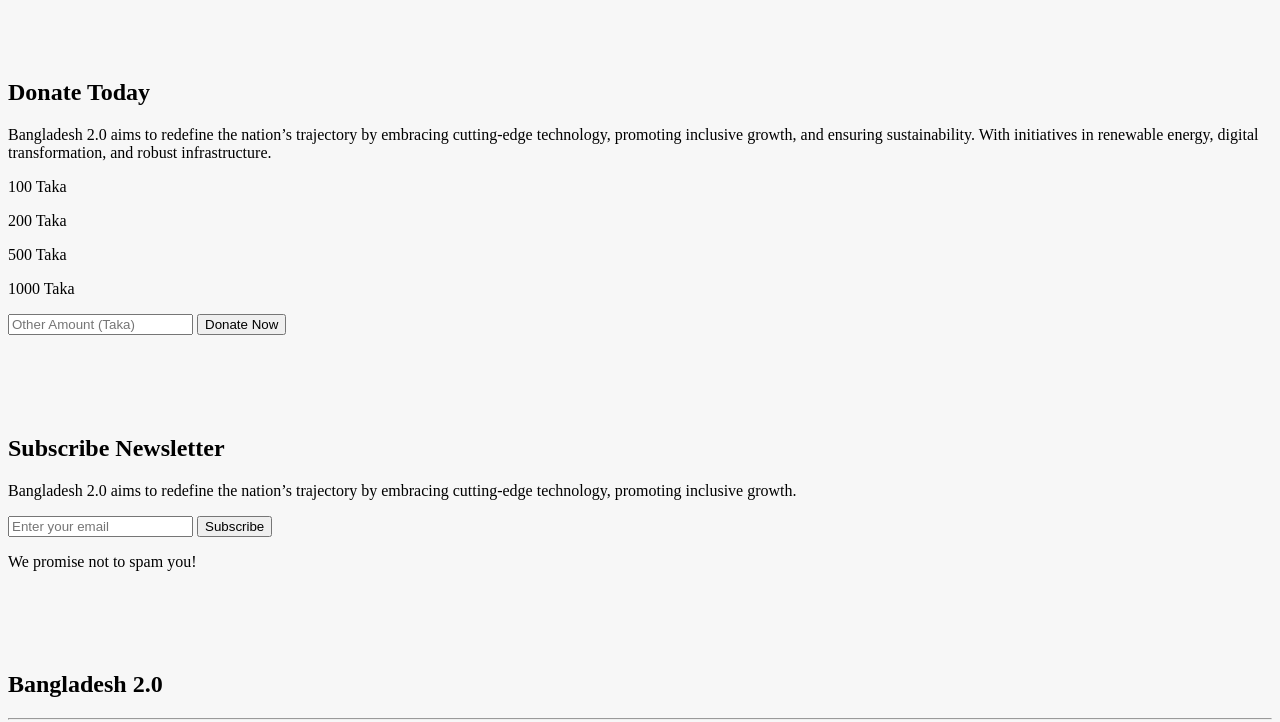
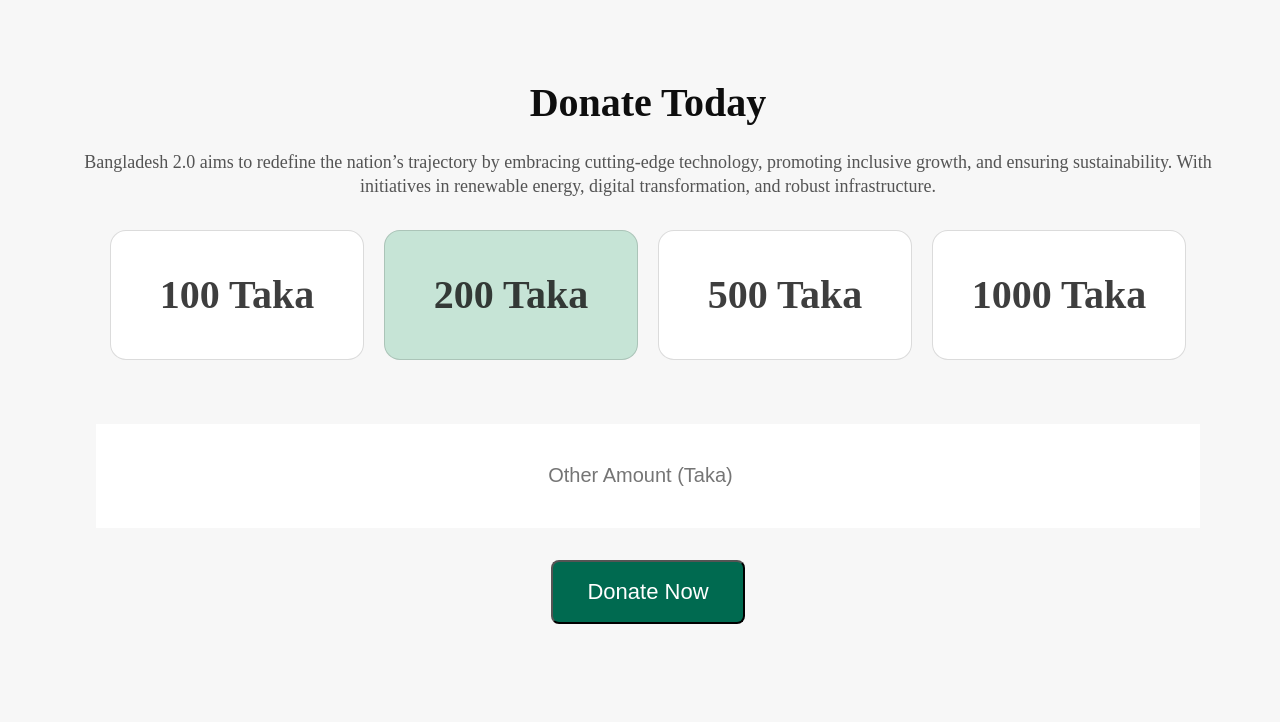
Before and after one commit to MahinSarkarAtul/Assignment-_1, a plain HTML site: page index.html in a window 1280 px wide. Shown: the part 3330-4052 px from the top of the page. Drawn offline with Linux system fonts and the light colour scheme.

Commit message:
Added the css make some other changes

```diff
--- a/style.css
+++ b/style.css
@@ -268,3 +268,153 @@ width: 1280px;
 .read-btn:hover {
     background-color: #9eefdb
 }
+
+
+.donate {
+    text-align: center;
+}
+.donate h2 {
+    color: #0e0e0e;
+    font-size: 40px;
+    font-weight: 700;
+    margin-bottom: 24px;
+}
+.donate > p {
+    line-height: 24px;
+    color: rgba(14, 14, 14, 0.7);
+    font-size: 18px;
+    font-weight: 400;
+    width: 90%;
+    margin: 0 auto;
+}
+
+
+.ammount-box-container {
+    display: flex
+;
+    gap: 20px;
+    justify-content: center;
+    margin: 32px auto;
+}
+.ammount-box {
+    display: flex
+;
+    flex-direction: column;
+    align-items: center;
+    justify-content: center;
+    border-radius: 16px;
+    border: 1px solid rgba(14, 14, 14, 0.15);
+    background: #fff;
+    height: 128px;
+    width: 252px;
+    color: rgba(14, 14, 14, 0.8);
+    font-family: "Fira Sans";
+    font-size: 40px;
+    font-weight: 700;
+}
+.active {
+    background-color: #c6e4d6;
+}
+.ammount-box:hover {
+    background-color: #c6e4d6;
+}
+
+
+.donate input {
+    font-size: 20px;
+    border: none;
+    width: 80%;
+    margin: 32px auto;
+    height: 64px;
+    padding: 20px 40px;
+    text-align: center;
+}
+.donate-btn {
+    color: #fff;
+    background-color: #006a50;
+    font-size: 22px;
+    font-weight: 500;
+    padding: 17px 34px;
+    border-radius: 8px;
+    display: block;
+    margin: auto;
+}
+.donate-btn:hover   { background-color: #21cca1;}
+
+
+
+
+
+.subscribe {
+    box-sizing: border-box;
+    font-family: "Fira Sans", serif;
+    margin: 100px auto;
+    width: 1280px;
+
+    text-align: center;
+    padding: 80px 100px;
+    padding-left: flex;
+    background-color: #fff;
+    border-radius: 24px;
+    background: #c6e4d6;
+}
+
+.subscribe h2 {
+    color: #0e0e0e;
+    font-size: 40px;
+    font-weight: 700;
+    margin-bottom: 24px;
+}
+.subscribe > p {
+    line-height: 24px;
+    color: rgba(14, 14, 14, 0.7);
+    font-size: 16px;
+    font-weight: 400;
+    width: 60%;
+    margin: 0px auto 10px;
+}
+
+.subscribe form > input {
+    font-size: 20px;
+    border: none;
+    border-radius: 8px 0 0 8px;
+    width: 568px;
+    padding: 17px 35px;
+    margin: 24px 0px;
+
+}
+
+.subscribe-btn {
+    color: #fff;
+    background-color: #006a50;
+    font-size: 20px;
+    font-weight: 500;
+    padding: 17px 34px;
+    border-radius: 0 8px 8px 0;
+    justify-self: center;
+}
+
+.subscribe-btn:hover {
+    background-color: #149373;
+}
+
+.subscribe form {
+    display:flex;
+    gap: 0;
+    justify-content: center;
+
+    align-items: center;
+}
+
+
+
+
+footer{
+margin: 0;
+box-sizing: border-box;
+font-family: "Fira Sans", serif;
+background-color: #fff;
+text-align:center;
+padding: 50px;
+border-radius: 40px 40px 0 0;
+}
```
